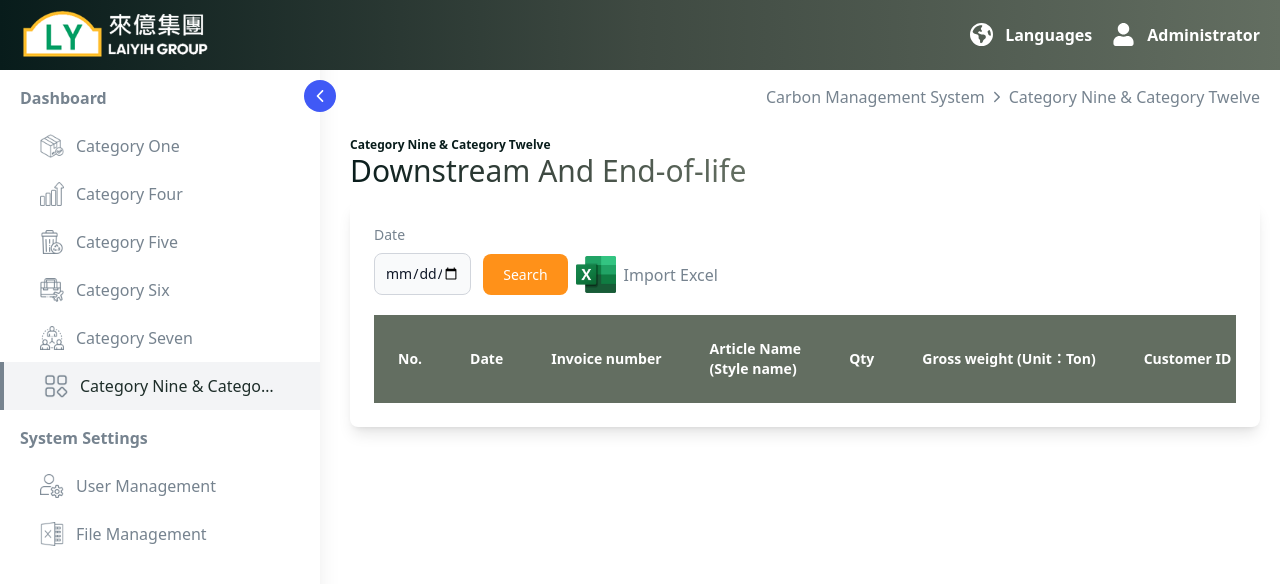
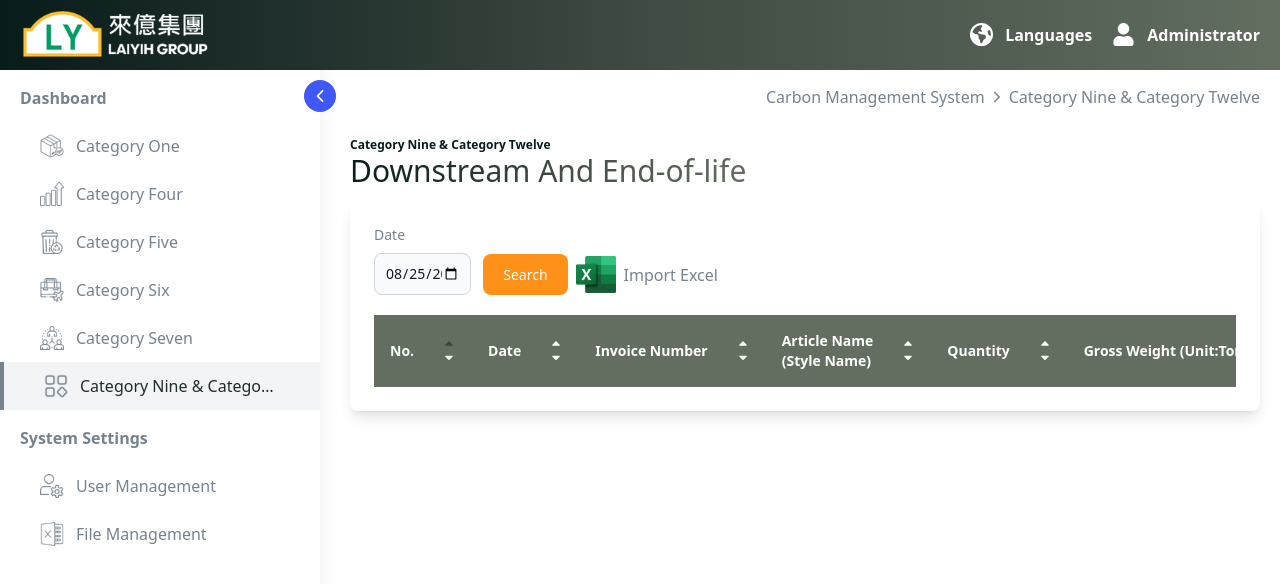
Before and after one commit to NhatTrung1999/carbon-management-system, a React (Vite) app: page /dashboard/category-nine-and-category-twelve in a window 1280 px wide. Shown: the top 584 px of the page. Built offline with nearby package versions, Linux system fonts and the light colour scheme; sample sign-in values are in the browser's storage.

Commit message:
login-20250908

```diff
--- /dev/null
+++ b/src/components/Category/CategoryFive/index.tsx
@@ -0,0 +1,5 @@
+const CategoryFive = () => {
+  return <div></div>;
+};
+
+export default CategoryFive;
--- /dev/null
+++ b/src/components/Category/CategoryFour/index.tsx
@@ -0,0 +1,5 @@
+const CategoryFour = () => {
+  return <div></div>;
+};
+
+export default CategoryFour;
--- a/src/components/Category/CategoryNineAndCategoryTwelve/Search.tsx
+++ b/src/components/Category/CategoryNineAndCategoryTwelve/Search.tsx
@@ -1,23 +1,55 @@
+import { useFormik } from "formik";
 import Button from "../../common/Button";
 import Input from "../../common/Input";
 
 import ExcelIcon from "../../../assets/images/excel-icon.png";
+import { useEffect } from "react";
 
 const Search = () => {
+  const formik = useFormik({
+    initialValues: {
+      Date: new Date().toISOString().slice(0, 10),
+    },
+    onSubmit: async (data) => {
+      console.log(data);
+      try {
+      } catch (error: any) {
+        console.log(error);
+      }
+    },
+  });
+
+  useEffect(() => {}, []);
+
+  //Export Excel
+  const onExportExcel = async () => {};
+  //Export Excel
+
   return (
-    <form className="mb-5 grid grid-cols-8 gap-3">
+    <form
+      className="mb-5 grid grid-cols-8 gap-3"
+      onSubmit={formik.handleSubmit}
+    >
       <div>
-        <Input label={"Date"} type="date" name="date" classNameLabel={"mb-2"} />
+        <Input
+          label={"Date"}
+          type="date"
+          name="Date"
+          classNameLabel={"mb-2"}
+          value={formik.values.Date}
+          onChange={formik.handleChange}
+        />
       </div>
       <div className="flex flex-row gap-2 mt-[29px]">
         <Button
           label="Search"
-          type="button"
+          type="submit"
           className="block text-white bg-[#FF9119] hover:bg-[#FF9119]/80 focus:ring-4 focus:outline-none focus:ring-[#FF9119]/50 font-medium rounded-lg text-sm px-5 py-2.5 dark:hover:bg-[#FF9119]/80 dark:focus:ring-[#FF9119]/40 cursor-pointer"
         />
         <button
           type="button"
           className="flex flex-row gap-2 items-center cursor-pointer"
+          onClick={() => onExportExcel()}
         >
           <img
             src={ExcelIcon}
--- a/src/components/Category/CategoryNineAndCategoryTwelve/Table.tsx
+++ b/src/components/Category/CategoryNineAndCategoryTwelve/Table.tsx
@@ -1,36 +1,65 @@
-const header: string[] = [
-  "No.",
-  "Date",
-  "Invoice number",
-  "Article Name\n(Style name)",
-  "Qty",
-  "Gross weight (Unit：Ton)",
-  "Customer ID",
-  "Local land transportation \nFactory→Port",
-  "Port of Departure",
-  "Port of Arrival",
-  "Land Transport Distance",
-  "Sea Transport Distance",
-  "Air Transport Distance",
-  "Transport Method",
-  "Land Transport Ton-Kilometers",
-  "Sea Transport Ton-Kilometers",
-  "Air Transport Ton-Kilometers",
-];
+import { TiArrowSortedDown } from "react-icons/ti";
+import { TiArrowSortedUp } from "react-icons/ti";
+import type { TableHeaderProps } from "../../../types/table";
 
-const Table = () => {
+type Props = {
+  header: TableHeaderProps[];
+  activeSort: {
+    sortField: string;
+    sortOrder: string;
+  };
+  setActiveSort: (data: any) => void;
+};
+
+const Table = ({ header, activeSort, setActiveSort }: Props) => {
+  const handleSorting = (sortField: string, sortOrder: string): void => {
+    setActiveSort({ sortField, sortOrder });
+  };
+
+  const renderSortIcon = (item: TableHeaderProps) =>
+    item.state !== "Action" && (
+      <div className="flex flex-col ml-1">
+        <TiArrowSortedUp
+          className={`cursor-pointer ${
+            activeSort.sortField === item.state &&
+            activeSort.sortOrder === "asc"
+              ? "text-stone-700"
+              : ""
+          }`}
+          onClick={() => handleSorting(item.state, "asc")}
+        />
+        <TiArrowSortedDown
+          className={`cursor-pointer ${
+            activeSort.sortField === item.state &&
+            activeSort.sortOrder === "desc"
+              ? "text-stone-700"
+              : ""
+          }`}
+          onClick={() => handleSorting(item.state, "desc")}
+        />
+      </div>
+    );
+
   return (
     <div className="max-h-[600px] overflow-y-auto">
       <table className="w-full text-left min-w-max">
         <thead className="bg-[#636e61] text-sm sticky top-0 text-white">
           <tr>
             {header.map((item, index) => (
-              <th className="px-6 py-6 whitespace-break-spaces" key={index}>
-                {item}
+              <th className="px-4 py-4 whitespace-break-spaces" key={index}>
+                <div className="flex flex-row gap-6 items-center">
+                  <span>{item.name}</span>
+                  {item.sort && (
+                    <span className="flex flex-col cursor-pointer">
+                      {renderSortIcon(item)}
+                    </span>
+                  )}
+                </div>
               </th>
             ))}
           </tr>
         </thead>
+        <tbody></tbody>
       </table>
     </div>
   );
--- a/src/components/Category/CategoryNineAndCategoryTwelve/index.tsx
+++ b/src/components/Category/CategoryNineAndCategoryTwelve/index.tsx
@@ -1,12 +1,127 @@
+import { useState } from "react";
 import Card from "../../common/Card";
 import Search from "./Search";
 import Table from "./Table";
 
+const HEADER = [
+  {
+    name: "No.",
+    state: "No",
+    sort: true,
+  },
+  {
+    name: "Date",
+    state: "Date",
+    sort: true,
+  },
+  {
+    name: "Invoice Number",
+    state: "Invoice_Number",
+    sort: true,
+  },
+  {
+    name: "Article Name\n(Style Name)",
+    state: "Article_Name",
+    sort: true,
+  },
+  {
+    name: "Quantity",
+    state: "Quantity",
+    sort: true,
+  },
+  {
+    name: "Gross Weight (Unit:Ton)",
+    state: "Gross_Weight",
+    sort: true,
+  },
+  {
+    name: "Customer ID",
+    state: "Customer_ID",
+    sort: true,
+  },
+  {
+    name: "Local land transportation \nFactory→Port",
+    state: "Local_Land_Transportation",
+    sort: true,
+  },
+  {
+    name: "Port of Departure",
+    state: "Port_Of_Departure",
+    sort: true,
+  },
+  {
+    name: "Port of Arrival",
+    state: "Port_Of_Arrival",
+    sort: true,
+  },
+  {
+    name: "Land Transport Distance",
+    state: "Land_Transport_Distance",
+    sort: true,
+  },
+  {
+    name: "Sea Transport Distance",
+    state: "Sea_Transport_Distance",
+    sort: true,
+  },
+  {
+    name: "Air Transport Distance",
+    state: "Air_Transport_Distance",
+    sort: true,
+  },
+  {
+    name: "Transport Method",
+    state: "Transport_Method",
+    sort: true,
+  },
+  {
+    name: "Land Transport Ton-Kilometers",
+    state: "Land_Transport_Ton_Kilometers",
+    sort: true,
+  },
+  {
+    name: "Sea Transport Ton-Kilometers",
+    state: "Sea_Transport_Ton_Kilometers",
+    sort: true,
+  },
+  {
+    name: "Air Transport Ton-Kilometers",
+    state: "Air_Transport_Ton_Kilometers",
+    sort: true,
+  },
+];
+
+const DATA = [
+  {
+    No: 1,
+    Date: "2025-09-08",
+    Invoice_Number: "089",
+    Article_Name: "ABC123",
+    Quantity: 20,
+    Gross_Weight: 30,
+    Customer_ID: 12345,
+    Local_Land_Transportation: "123",
+    Port_Of_Departure: "123",
+    Port_Of_Arrival: "123",
+    Land_Transport_Distance: "123",
+    Sea_Transport_Distance: "123",
+  },
+];
+
 const CategoryNineAndCategoryTwelve = () => {
+  const [activeSort, setActiveSort] = useState({
+    sortField: HEADER[0].state,
+    sortOrder: "asc",
+  });
+
   return (
     <Card>
       <Search />
-      <Table />
+      <Table
+        header={HEADER}
+        activeSort={activeSort}
+        setActiveSort={setActiveSort}
+      />
     </Card>
   );
 };
--- /dev/null
+++ b/src/components/Category/CategoryOne/index.tsx
@@ -0,0 +1,5 @@
+const CategoryOne = () => {
+  return <div></div>;
+};
+
+export default CategoryOne;
--- /dev/null
+++ b/src/components/Category/CategorySeven/index.tsx
@@ -0,0 +1,5 @@
+const CategorySeven = () => {
+  return <div></div>;
+};
+
+export default CategorySeven;
--- /dev/null
+++ b/src/components/Category/CategorySix/index.tsx
@@ -0,0 +1,5 @@
+const CategorySix = () => {
+  return <div></div>;
+};
+
+export default CategorySix;
--- /dev/null
+++ b/src/types/table.ts
@@ -0,0 +1,5 @@
+export interface TableHeaderProps {
+  name: string;
+  state: string;
+  sort: boolean;
+}
```
